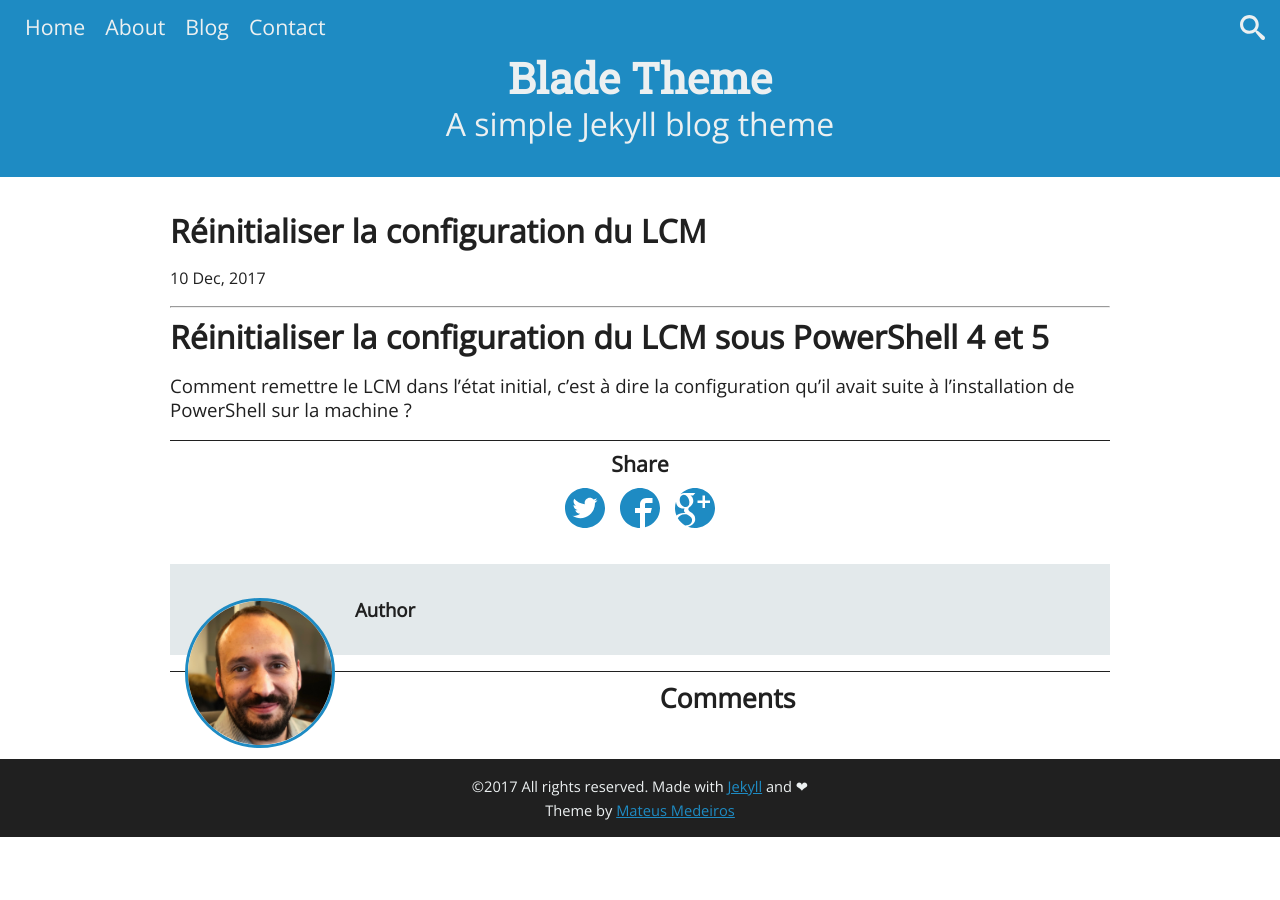
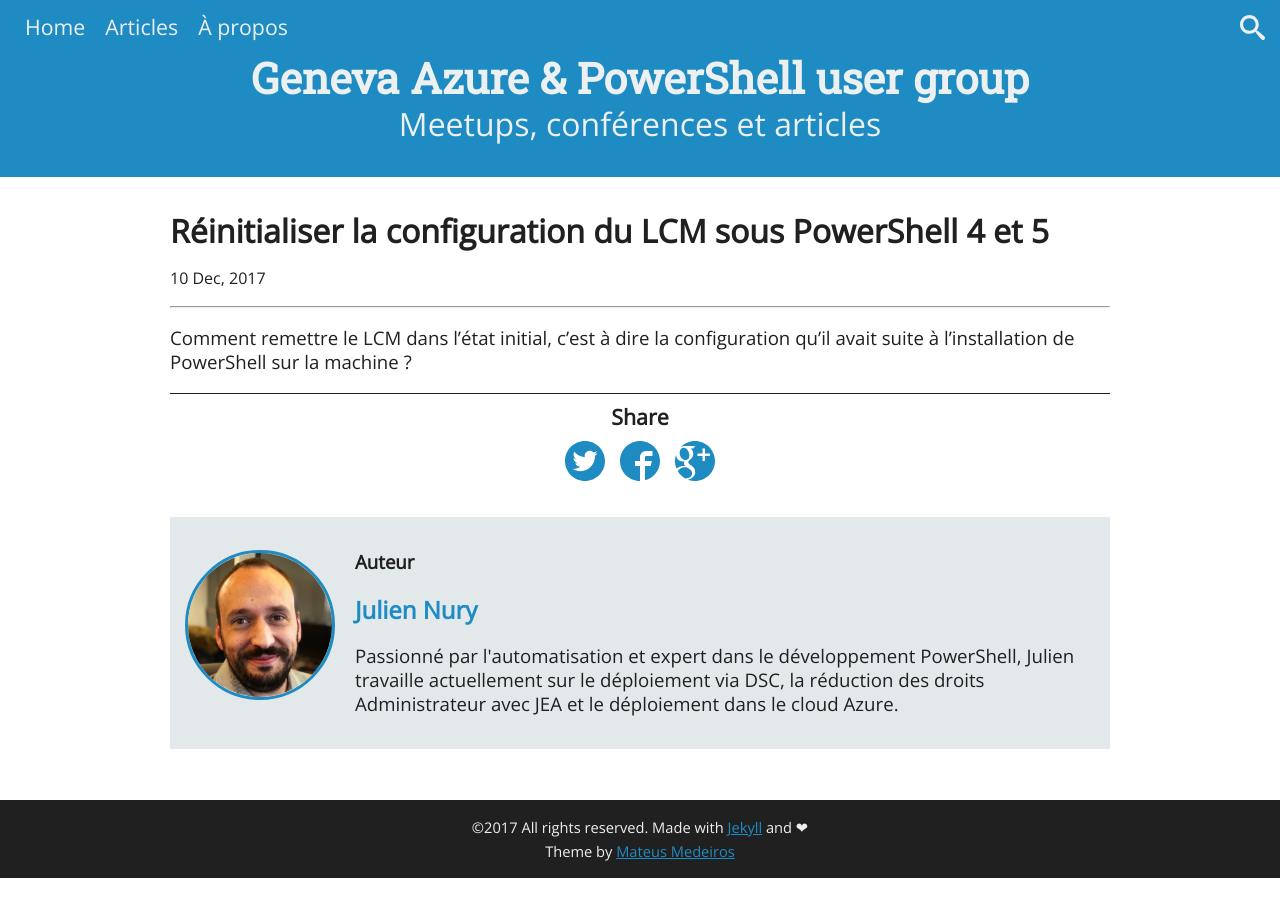
Before and after one commit to gapsug/gapsug.github.io, a Jekyll site: the page built from _posts/2017-12-10-Reset-LCM-Configuration.md, in a window 1280 px wide. Built offline with Jekyll 4.4.1, drawn with Linux system fonts in a browser that asks for light colours; comment, search, counter and statistics services are not loaded.

Commit message:
Mise à jour template et ajout de contenu

```diff
--- /dev/null
+++ b/_data/people.yml
@@ -0,0 +1,12 @@
+jnury:
+    name: Julien Nury
+    twitter: JulienNury
+    bio: Passionné par l'automatisation et expert dans le développement PowerShell, Julien travaille actuellement sur le déploiement via DSC, la réduction des droits Administrateur avec JEA et le déploiement dans le cloud Azure.
+dbroeglin:
+    name: Dominique Broeglin
+    twitter: dbroeglin
+    bio: IT Architect with experience in web applications and VOIP solutions with more than 20 years of professional experience. Dominique's current focus is on Cloud Architecture and Automation.
+ldanti:
+    name: Laurent Danti
+    twitter: LaurentDanti
+    bio: Spécialiste PowerShell et Azure.
--- a/_includes/author.html
+++ b/_includes/author.html
@@ -1,11 +1,11 @@
+{% assign author = site.data.people[page.author] %}
 <section class="author">
 	<div class="details">
-		<img src="/assets/img/author.jpg" class="img-author">
-		<p><b> Author </b></p>
+		<img src="/assets/img/peoples/{{ page.author }}.jpg" class="img-author">
+		<p><b> Auteur </b></p>
 		<h2 class="name">
-			<a href="{{ site.author.twitter }}"> {{ site.author.name }} </a>
+			<a href="https://twitter.com/{{ author.twitter }}"> {{ author.name }} </a>
 		</h2>
-		<p class="description"> {{ site.author.bio }} </p>
-        <a class="email" href="mailto:{{ site.author.email }}">{{ site.author.email }}</a>
+		<p class="description"> {{ author.bio }} </p>
 	</div>
 </section>
--- a/_includes/comments.html
+++ /dev/null
@@ -1,20 +0,0 @@
-<section class="comments">
-    <h2>Comments</h2>
-    <div id="disqus_thread"></div>
-</section>
-
-<!-- Replace this script with your disqus script -->
-<script>
-
-(function() { // DON'T EDIT BELOW THIS LINE
-var d = document, s = d.createElement('script');
-
-s.src = '//devmateusmedeiros.disqus.com/embed.js';
-
-s.setAttribute('data-timestamp', +new Date());
-(d.head || d.body).appendChild(s);
-})();
-</script>
-<noscript>Por favor, ative o JavaScript para ver os <a href="https://disqus.com/?ref_noscript" rel="nofollow">comentários powered by Disqus.</a></noscript>
-
-<script id="dsq-count-scr" src="//devmateusmedeiros.disqus.com/count.js" async></script>
--- a/_includes/head.html
+++ b/_includes/head.html
@@ -11,14 +11,6 @@
   	<link rel="alternate" type="application/rss+xml" title="{{ site.title }}" href="{{ "/feed.xml" | prepend: site.baseurl | prepend: site.url }}">
     <link rel="shortcut icon" href="/assets/img/favicon.ico" type="image/x-icon">
 
-  	<!-- Social: Facebook / Open Graph -->
-    <meta property="og:title" content="{% if page.title %}{{ page.title }}{% else %}{{ site.title }}{% endif %}">
-    <meta property="og:type" content="{% if page.date %}article{% else %}website{% endif %}">
-    <meta property="og:url" content="{{ page.url | replace:'index.html','' | prepend: site.baseurl | prepend: site.url }}">
-    <meta property="og:image" content="{{ page_image }}">
-    <meta property="og:description" content="{% if page.description %}{{ page.description | strip_html | strip_newlines | truncate: 160 }}{% else %}{{ site.description }}{% endif %}">
-    <meta property="og:site_name" content="{{ site.title }}">
-
   	<!-- Social: Twitter -->
     <meta name="twitter:card" content="summary_large_image">
     <meta name="twitter:site" content="{{ site.twitter_username }}">
@@ -26,11 +18,6 @@
     <meta name="twitter:description" content="{% if post.description %}{{ post.description | strip_html | strip_newlines | truncate: 160 }}{% else %}{{ site.description }}{% endif %}">
     <meta name="twitter:image:src" content="{{ page_image }}">
 
-    <!-- Social: Google+ / Schema.org  -->
-    <meta itemprop="name" content="{% if post.title %}{{ post.title }}{% else %}{{ site.title }}{% endif %}"/>
-    <meta itemprop="description" content="{% if post.description %}{{ post.description | strip_html | strip_newlines | truncate: 160 }}{% else %}{{ site.description }}{% endif %}">
-    <meta itemprop="image" content="{{ page_image }}">
-
     {% include svg.html %}
     {% seo %}
 
--- a/_includes/header.html
+++ b/_includes/header.html
@@ -1,23 +1,23 @@
 <header class="header">
 
-  <button aria-expanded="false" aria-controls="menu" aria-label="Click to open the menu" class="bt-menu"><svg class="icon-top icon-menu"><use xlink:href="#icon-menu"></use></svg></button>
+  <button aria-expanded="false" aria-controls="menu" aria-label="Cliquez pour ouvrir le menu" class="bt-menu"><svg class="icon-top icon-menu"><use xlink:href="#icon-menu"></use></svg></button>
     <nav class="menu">
-      <a aria-label="Back to home page" href="/"> Home </a>
-      <a aria-label="Get to know me a little more" href="/about"> About </a>
-      <a aria-label="My blog" href="/blog"> Blog </a>
-      <a aria-label="Talk to me" href="/contact"> Contact </a>
+      <a aria-label="Page d'accueil" href="/"> Home </a>
+      <a aria-label="Nos articles" href="/blog"> Articles </a>
+      <a aria-label="À popos de notre association" href="/about"> À propos </a>
+
     </nav>
 
   <button aria-expanded="false" aria-controls="search-container" aria-label="Search" class="bt-search"><svg class="icon-top icon-search"><use xlink:href="#icon-search"></use></svg></button>
   <div id="search-container">
-    <input type="text" id="search-input" placeholder="Search blog posts...">
-    <button aria-label="Close Search Toolbar" class="bt-close"><svg class="icon-top icon-close"><use xlink:href="#icon-close"></use></svg></button>
+    <input type="text" id="search-input" placeholder="Rechercher un article...">
+    <button aria-label="Fermer la barre de recherche" class="bt-close"><svg class="icon-top icon-close"><use xlink:href="#icon-close"></use></svg></button>
     <ul id="results-container"></ul>
   </div>
 
   <hgroup class="title">
-    <h1> <a href="/"> Blade Theme </a> </h1>
-    <h2> <a href="/"> A simple Jekyll blog theme </a> </h2>
+    <h1> <a href="/"> Geneva Azure & PowerShell user group </a> </h1>
+    <h2> <a href="/"> Meetups, conférences et articles </a> </h2>
   </hgroup>
 
 </header>
--- a/_layouts/post.html
+++ b/_layouts/post.html
@@ -17,6 +17,4 @@
 
   {% include author.html %}
 
-  {% include comments.html %}
-
 </article>
--- a/_posts/2017-12-10-Reset-LCM-Configuration.md
+++ b/_posts/2017-12-10-Reset-LCM-Configuration.md
@@ -1,10 +1,10 @@
 ---
 layout: post
-title:  "Réinitialiser la configuration du LCM"
+title:  "Réinitialiser la configuration du LCM sous PowerShell 4 et 5"
 date:   2017-12-10 10:00:00
 categories: DSC PowerShell
 permalink: /reset-lcm-configuration-ps4-ps5/
+author: jnury
 ---
-# Réinitialiser la configuration du LCM sous PowerShell 4 et 5
 
 Comment remettre le LCM dans l'état initial, c'est à dire la configuration qu'il avait suite à l'installation de PowerShell sur la machine ?
```
Also changed, not shown: _posts/2017-12-10-Datum-Quick-Start-Guide.md (added, +12 -0 lines), _posts/2017-12-10-Indentation-for-PowerShell.md (added, +12 -0 lines), index.md (+9 -1 lines), assets/img/author.jpg (deleted), assets/img/peoples/dbroeglin.jpg (added), assets/img/peoples/jnury.jpg (added), assets/img/peoples/ldanti.jpg (added).
